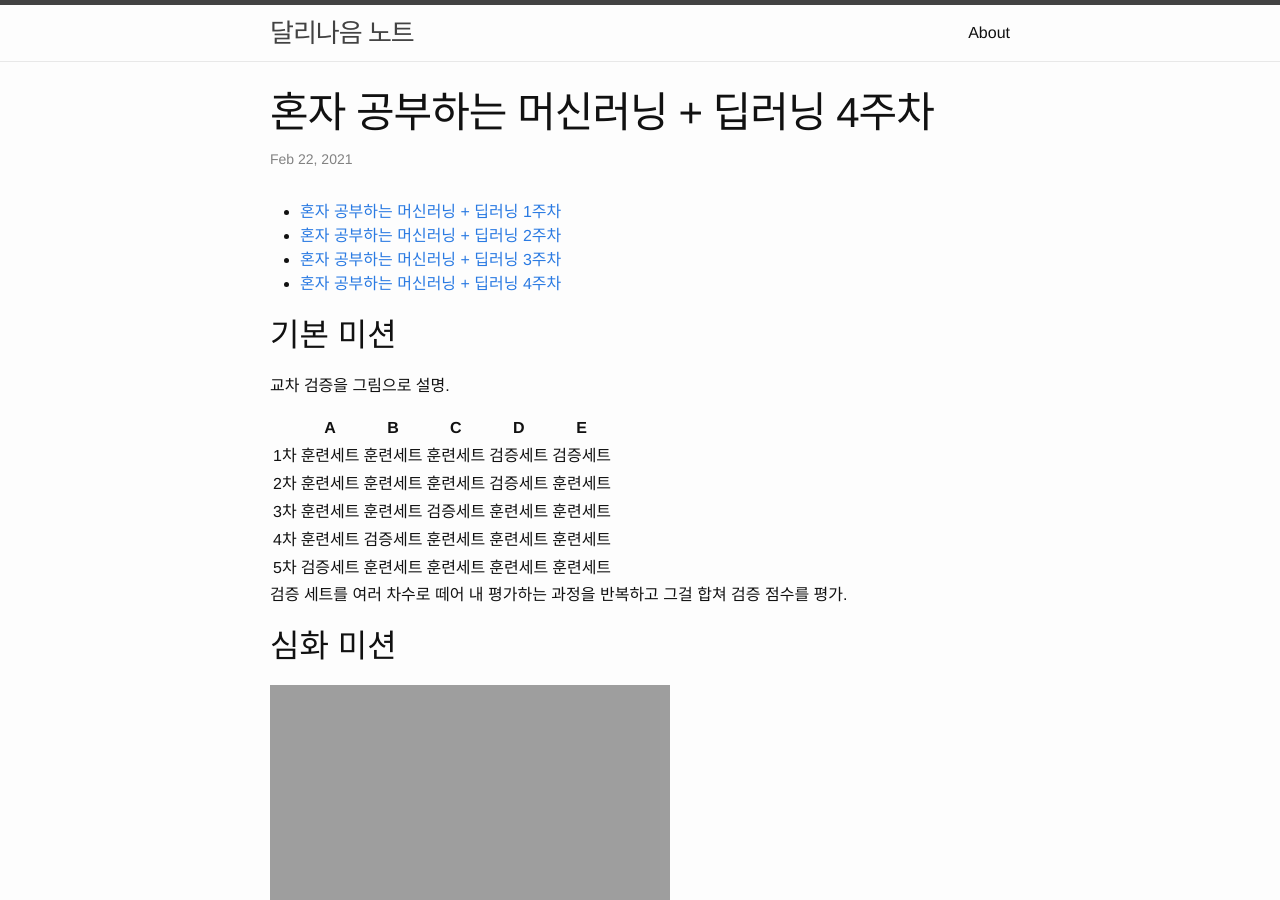
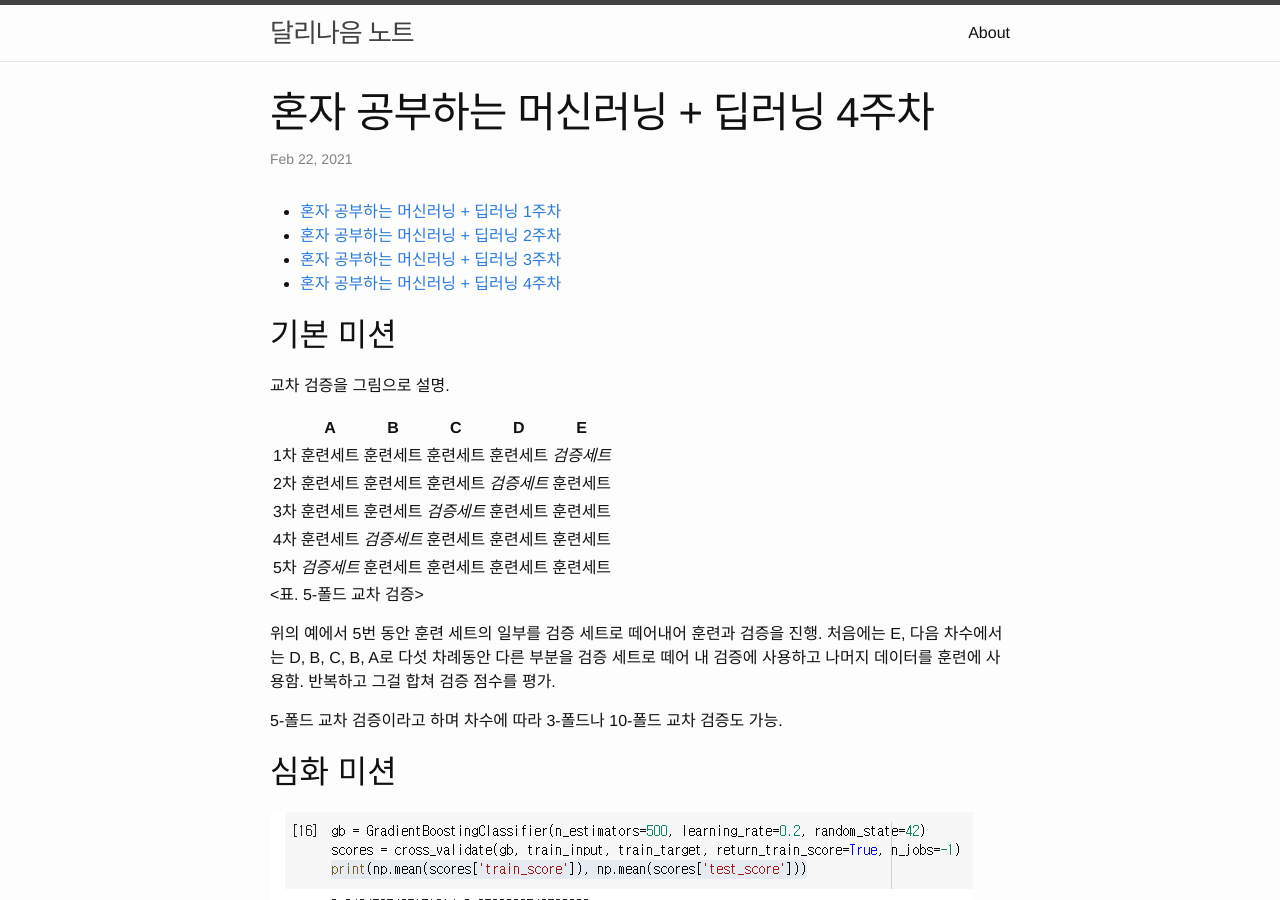
Before and after one commit to dalinaum/dalinaum.github.io, a Jekyll site: the page built from _posts/2021-02-22-hongong-ml-4.markdown, in a window 1280 px wide and 900 px high. Built offline with Jekyll 4.4.1, drawn with Linux system fonts in a browser that asks for light colours.

Commit message:
설명을 정제하고 나오지 않는 그림을 수정.

```diff
--- a/_posts/2021-02-22-hongong-ml-4.markdown
+++ b/_posts/2021-02-22-hongong-ml-4.markdown
@@ -17,14 +17,18 @@ categories: book
 
 | | A | B | C | D | E |
 |--|---|---|---|---|---|
-|1차|훈련세트|훈련세트|훈련세트|검증세트|검증세트|
-|2차|훈련세트|훈련세트|훈련세트|검증세트|훈련세트|
-|3차|훈련세트|훈련세트|검증세트|훈련세트|훈련세트|
-|4차|훈련세트|검증세트|훈련세트|훈련세트|훈련세트|
-|5차|검증세트|훈련세트|훈련세트|훈련세트|훈련세트|
+|1차|훈련세트|훈련세트|훈련세트|훈련세트|*검증세트*|
+|2차|훈련세트|훈련세트|훈련세트|*검증세트*|훈련세트|
+|3차|훈련세트|훈련세트|*검증세트*|훈련세트|훈련세트|
+|4차|훈련세트|*검증세트*|훈련세트|훈련세트|훈련세트|
+|5차|*검증세트*|훈련세트|훈련세트|훈련세트|훈련세트|
 
-검증 세트를 여러 차수로 떼어 내 평가하는 과정을 반복하고 그걸 합쳐 검증 점수를 평가.
+<표. 5-폴드 교차 검증>
+
+위의 예에서 5번 동안 훈련 세트의 일부를 검증 세트로 떼어내어 훈련과 검증을 진행. 처음에는 E, 다음 차수에서는 D, B, C, B, A로 다섯 차례동안 다른 부분을 검증 세트로 떼어 내 검증에 사용하고 나머지 데이터를 훈련에 사용함. 반복하고 그걸 합쳐 검증 점수를 평가.
+
+5-폴드 교차 검증이라고 하며 차수에 따라 3-폴드나 10-폴드 교차 검증도 가능.
 
 ## 심화 미션
 
-![앙상블 손코딩]({{ "/assets/6-ensenble.png" | absolute_url }})
+![앙상블 손코딩]({{ "/assets/6-ensemble.png" | absolute_url }})
```
